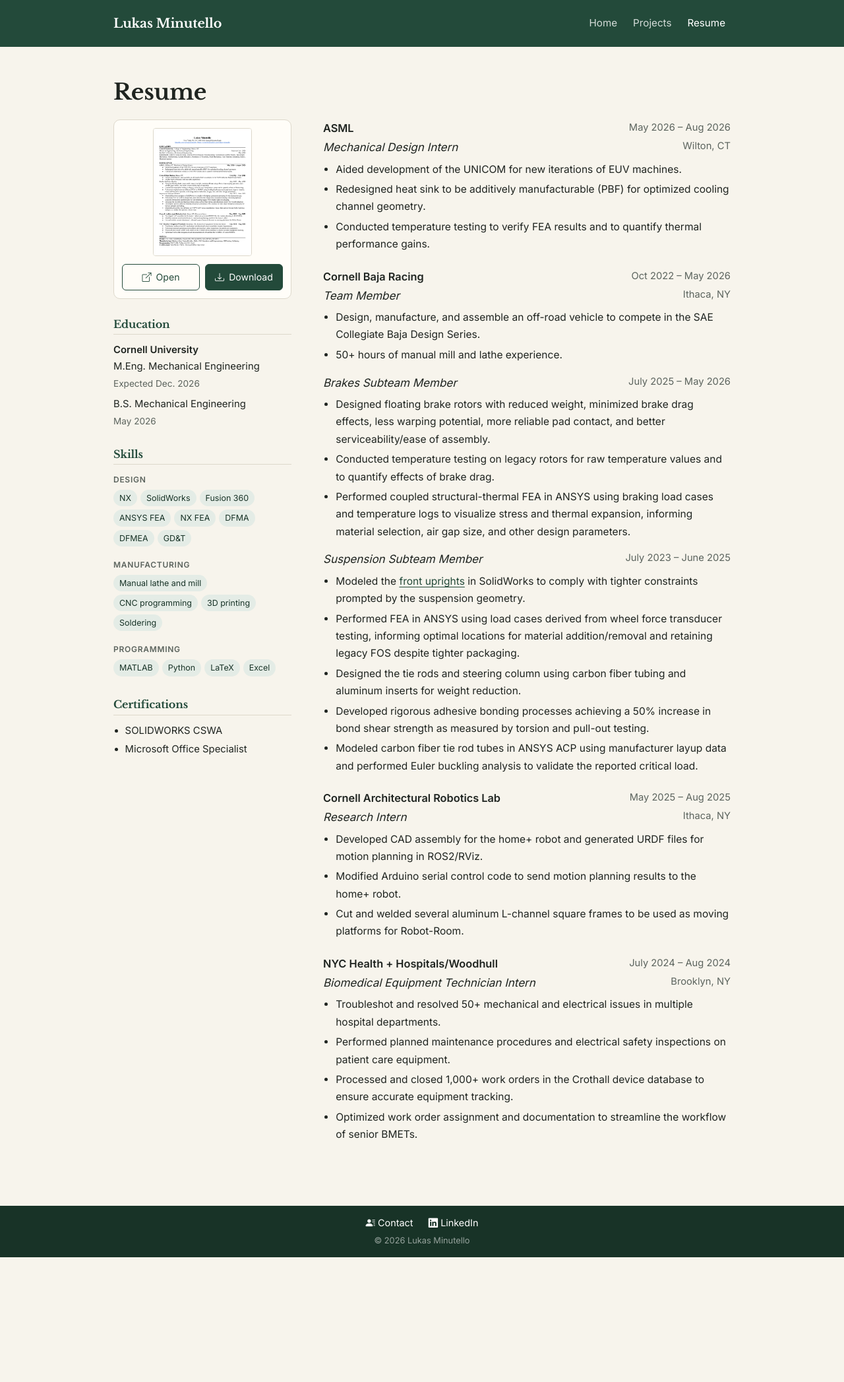
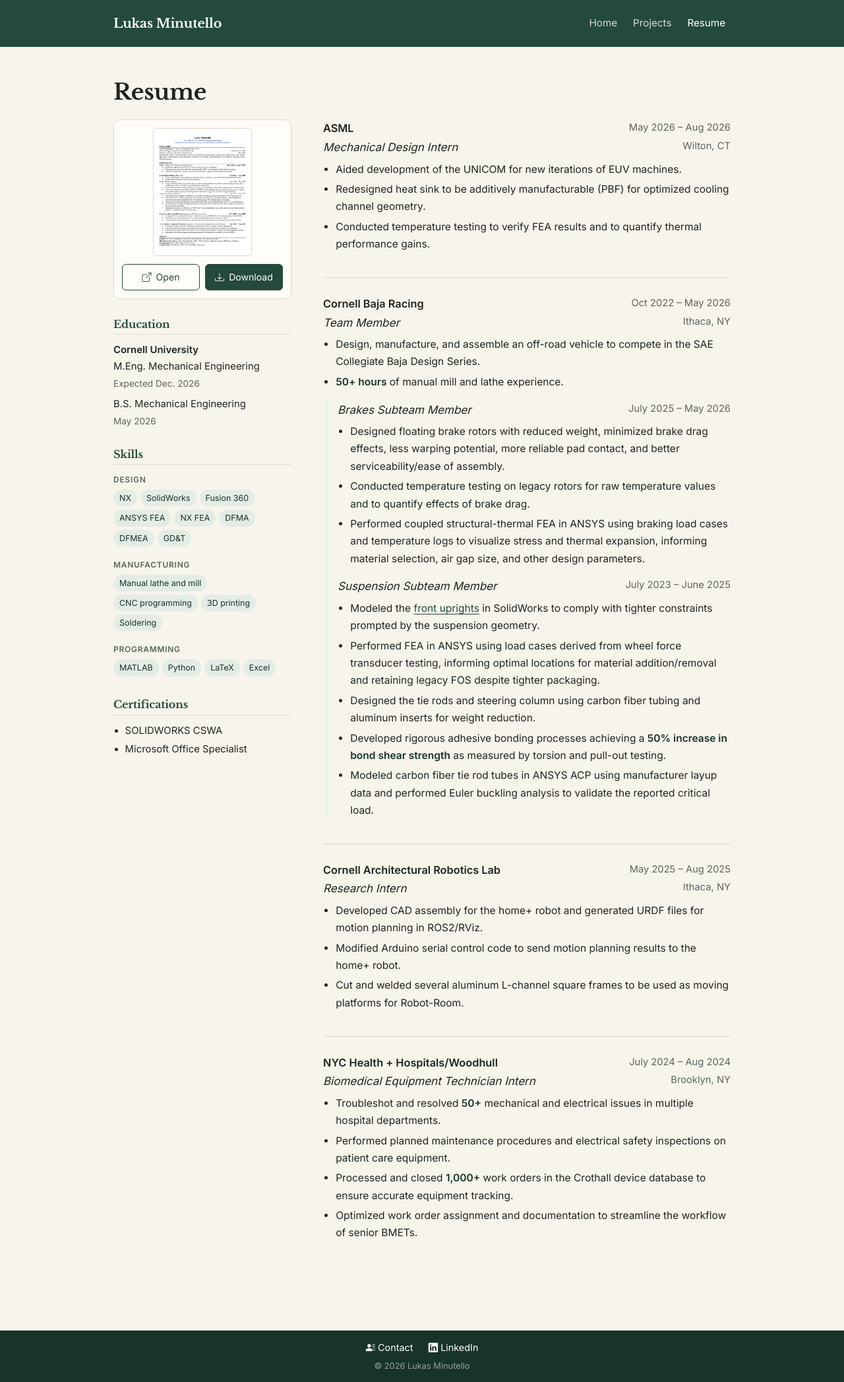
Before and after one commit to lminutello/LukasMinutello, a Jekyll site: the page built from _pages/resume.html, in a window 1280 px wide. Shown: the whole page at 66% size. Built offline with Jekyll 4.4.1, drawn with Linux system fonts in a browser that asks for light colours; before the commit the page ends 1905 px from its top, so only the background shows below that.

Commit message:
Preview: experience readability tweaks (not merged)
Indented Baja subteam roles, dividers between companies, bolded key numbers.

Co-Authored-By: Claude Opus 5.5 <noreply@anthropic.com>
Claude-Session: https://claude.ai/code/session_01APgtAAANrpUwGP3NcpSnbC

```diff
--- a/_pages/resume.html
+++ b/_pages/resume.html
@@ -69,8 +69,9 @@ permalink: /resume/
       <div class="r-sub"><em>Team Member</em><span>Ithaca, NY</span></div>
       <ul>
         <li>Design, manufacture, and assemble an off-road vehicle to compete in the SAE Collegiate Baja Design Series.</li>
-        <li>50+ hours of manual mill and lathe experience.</li>
+        <li><strong>50+ hours</strong> of manual mill and lathe experience.</li>
       </ul>
+      <div class="r-subroles">
       <div class="r-role"><em>Brakes Subteam Member</em><span>July 2025 – May 2026</span></div>
       <ul>
         <li>Designed floating brake rotors with reduced weight, minimized brake drag effects, less warping potential, more reliable pad contact, and better serviceability/ease of assembly.</li>
@@ -82,9 +83,10 @@ permalink: /resume/
         <li>Modeled the <a href="{{ '/projects/2024-front-uprights/' | relative_url }}">front uprights</a> in SolidWorks to comply with tighter constraints prompted by the suspension geometry.</li>
         <li>Performed FEA in ANSYS using load cases derived from wheel force transducer testing, informing optimal locations for material addition/removal and retaining legacy FOS despite tighter packaging.</li>
         <li>Designed the tie rods and steering column using carbon fiber tubing and aluminum inserts for weight reduction.</li>
-        <li>Developed rigorous adhesive bonding processes achieving a 50% increase in bond shear strength as measured by torsion and pull-out testing.</li>
+        <li>Developed rigorous adhesive bonding processes achieving a <strong>50% increase in bond shear strength</strong> as measured by torsion and pull-out testing.</li>
         <li>Modeled carbon fiber tie rod tubes in ANSYS ACP using manufacturer layup data and performed Euler buckling analysis to validate the reported critical load.</li>
       </ul>
+      </div>
     </div>
 
     <div class="r-entry">
@@ -101,9 +103,9 @@ permalink: /resume/
       <div class="r-head"><strong>NYC Health + Hospitals/Woodhull</strong><span>July 2024 – Aug 2024</span></div>
       <div class="r-sub"><em>Biomedical Equipment Technician Intern</em><span>Brooklyn, NY</span></div>
       <ul>
-        <li>Troubleshot and resolved 50+ mechanical and electrical issues in multiple hospital departments.</li>
+        <li>Troubleshot and resolved <strong>50+</strong> mechanical and electrical issues in multiple hospital departments.</li>
         <li>Performed planned maintenance procedures and electrical safety inspections on patient care equipment.</li>
-        <li>Processed and closed 1,000+ work orders in the Crothall device database to ensure accurate equipment tracking.</li>
+        <li>Processed and closed <strong>1,000+</strong> work orders in the Crothall device database to ensure accurate equipment tracking.</li>
         <li>Optimized work order assignment and documentation to streamline the workflow of senior BMETs.</li>
       </ul>
     </div>
--- a/_sass/custom.scss
+++ b/_sass/custom.scss
@@ -284,7 +284,11 @@ footer {
   ul { margin: 0.35rem 0 0.9rem; padding-left: 1.2rem; }
   li { margin-bottom: 0.25rem; font-size: 0.97rem; }
 }
-.r-entry { margin-bottom: 1.4rem; }
+.r-entry { margin-bottom: 1.6rem; padding-bottom: 1.4rem; border-bottom: 1px solid $rule; }
+.r-entry:last-child { border-bottom: none; }
+.r-subroles { margin-left: 4px; padding-left: 16px; border-left: 2px solid $green-tint; }
+.r-subroles .r-role:first-child { margin-top: 0.2rem; }
+.resume-main li strong { font-weight: 600; color: $green-dark; }
 .r-head, .r-sub, .r-role {
   display: flex;
   justify-content: space-between;
```
